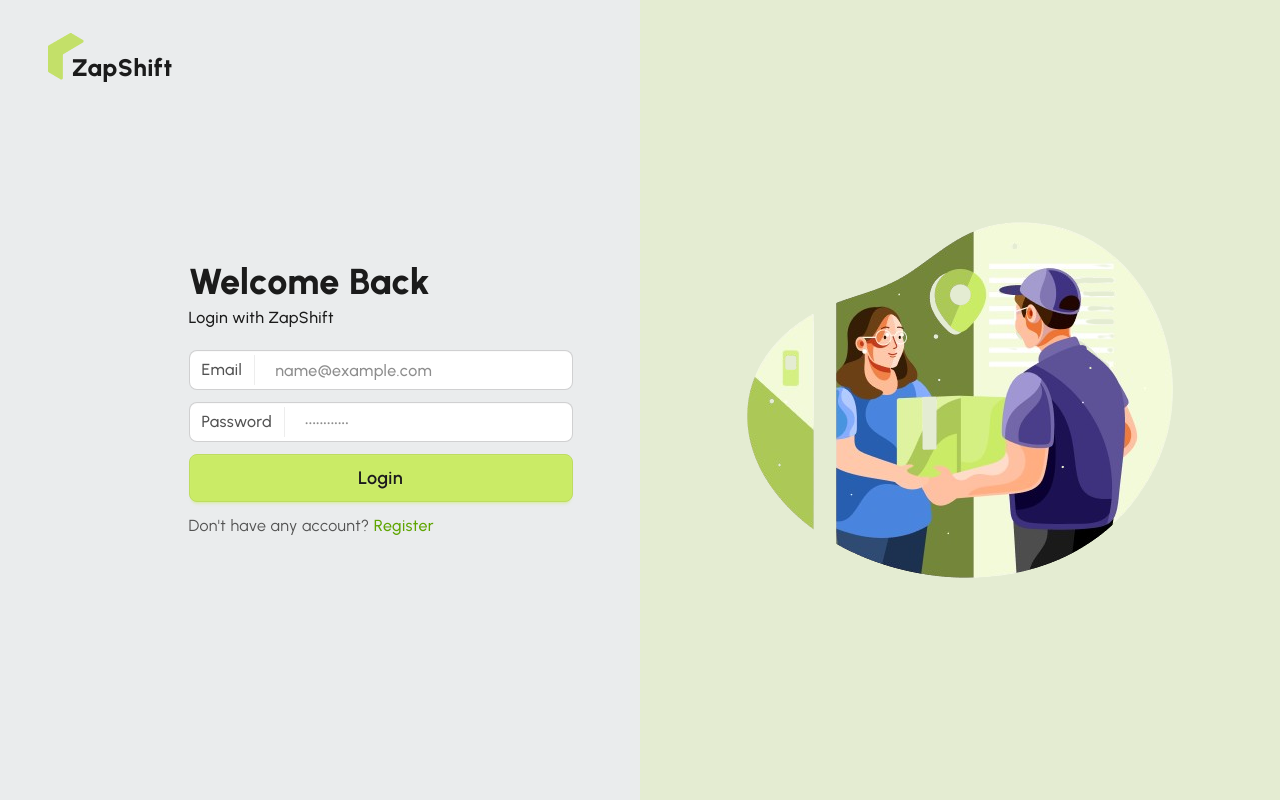
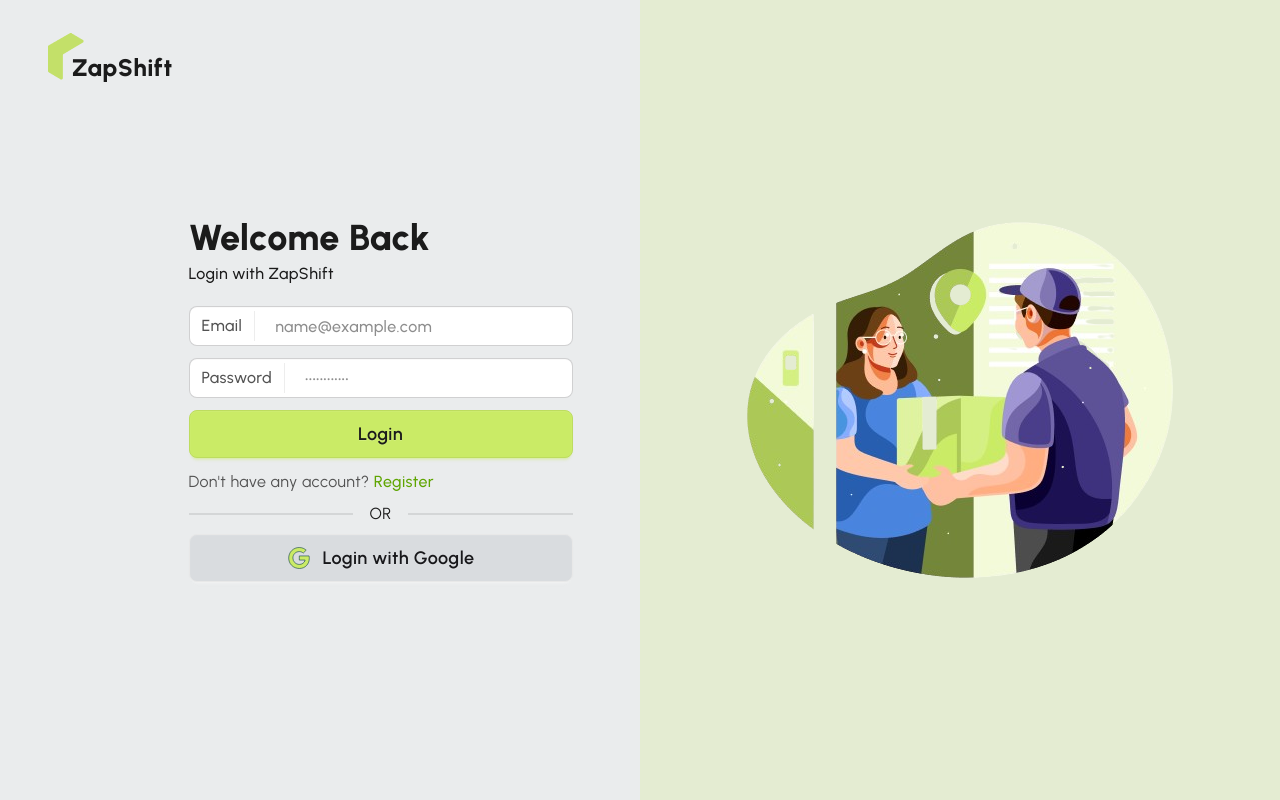
Before and after one commit to ninjaquasar/zapshift-client, a React (Vite) app: page /auth/login in a window 1280 px wide. Built offline with nearby package versions, Linux system fonts and the light colour scheme; no server answers.

Commit message:
feat(auth): implement google login logic

```diff
--- a/src/components/home/Benefits.jsx
+++ b/src/components/home/Benefits.jsx
@@ -1,6 +1,6 @@
 import LiveParcelTrackingImage from "../../assets/illustrations/live-parcel-tracking.png";
 import CallCenterSupportImage from "../../assets/illustrations/call-center-support.png";
-import BenefitCard from "../shared/BenefitCard";
+import BenefitCard from "../cards/BenefitCard";
 
 const Benefits = () => {
 	const benefits = [
--- a/src/components/home/HowItWorks.jsx
+++ b/src/components/home/HowItWorks.jsx
@@ -1,5 +1,5 @@
 import { TbBuildingStore, TbCashRegister, TbTruck, TbTruckDelivery } from "react-icons/tb";
-import HowItWorksStepCard from "../shared/HowItWorksStepCard";
+import HowItWorksStepCard from "../cards/HowItWorksStepCard";
 
 const HowItWorks = () => {
 	const steps = [
--- a/src/components/home/Services.jsx
+++ b/src/components/home/Services.jsx
@@ -1,4 +1,4 @@
-import ServiceCard from "../shared/ServiceCard";
+import ServiceCard from "../cards/ServiceCard";
 
 const Services = () => {
 	const services = [
--- a/src/components/root-layout/Footer.jsx
+++ b/src/components/root-layout/Footer.jsx
@@ -1,6 +1,6 @@
-import { FaFacebook, FaGithub, FaLinkedin, FaYoutube } from "react-icons/fa6";
 import HorizontalLinks from "../shared/HorizontalLinks";
 import Logo from "../shared/Logo";
+import { IoLogoFacebook, IoLogoGithub, IoLogoLinkedin, IoLogoYoutube } from "react-icons/io5";
 
 const Footer = () => {
 	return (
@@ -30,7 +30,7 @@ const Footer = () => {
 					href="https://www.linkedin.com/in/riaurko"
 					target="_blank"
 				>
-					<FaLinkedin
+					<IoLogoLinkedin
 						size={36}
 						className="hover:fill-primary transition-colors duration-100"
 					/>
@@ -39,7 +39,7 @@ const Footer = () => {
 					href="https://github.com/ninjaquasar"
 					target="_blank"
 				>
-					<FaGithub
+					<IoLogoGithub
 						size={36}
 						className="hover:fill-primary transition-colors duration-100"
 					/>
@@ -48,7 +48,7 @@ const Footer = () => {
 					href="https://www.facebook.com/ninjaquasar"
 					target="_blank"
 				>
-					<FaFacebook
+					<IoLogoFacebook
 						size={36}
 						className="hover:fill-primary transition-colors duration-100"
 					/>
@@ -57,7 +57,7 @@ const Footer = () => {
 					href="https://www.youtube.com/@ninjaquasar"
 					target="_blank"
 				>
-					<FaYoutube
+					<IoLogoYoutube
 						size={36}
 						className="hover:fill-primary transition-colors duration-100"
 					/>
--- /dev/null
+++ b/src/components/shared/SocialLogin.jsx
@@ -0,0 +1,41 @@
+import { IoLogoGoogle } from "react-icons/io5";
+import useAuthContext from "../../hooks/useAuthContext";
+import { useNavigate } from "react-router";
+import { toast } from "sonner";
+
+const SocialLogin = () => {
+	const { loginUserWithGoogle } = useAuthContext();
+	const navigate = useNavigate();
+	const handleGoogleLogin = () => {
+		loginUserWithGoogle()
+			.then((authCredentials) => {
+				toast.success("Logged in to your account");
+				setTimeout(() => {
+					navigate("/");
+				}, 4000);
+			})
+			.catch((error) => {
+				console.log(`${error.message} [${error.code}]`);
+				console.error("Firebase Auth Error:", error);
+				toast.error("Failed to login. Please try again.");
+			});
+	};
+	return (
+		<>
+			<div className="divider">OR</div>
+			<button
+				type="button"
+				className="btn btn-block btn-lg bg-[#d9dcdf] rounded-lg flex items-center gap-x-3"
+				onClick={handleGoogleLogin}
+			>
+				<IoLogoGoogle
+					size={24}
+					className="fill-primary stroke-12 stroke-secondary"
+				/>
+				Login with Google
+			</button>
+		</>
+	);
+};
+
+export default SocialLogin;
--- a/src/pages/Login.jsx
+++ b/src/pages/Login.jsx
@@ -2,6 +2,7 @@ import { useForm } from "react-hook-form";
 import { Link, useNavigate } from "react-router";
 import { toast } from "sonner";
 import useAuthContext from "../hooks/useAuthContext";
+import SocialLogin from "../components/shared/SocialLogin";
 
 const Login = () => {
 	const {
@@ -17,13 +18,15 @@ const Login = () => {
 		loginUserWithEmailAndPassword(email, password)
 			.then((authCredentials) => {
 				reset();
-				toast.success("Logged in to account");
+				toast.success("Logged in to your account");
 				setTimeout(() => {
 					navigate("/");
 				}, 4000);
 			})
 			.catch((error) => {
-				toast.error(error.message);
+				console.log(`${error.message} [${error.code}]`);
+				console.error("Firebase Auth Error:", error);
+				toast.error("Failed to login. Please try again.");
 			});
 	};
 	return (
@@ -93,6 +96,7 @@ const Login = () => {
 						Register
 					</Link>
 				</p>
+				<SocialLogin />
 			</div>
 		</div>
 	);
--- a/src/pages/Register.jsx
+++ b/src/pages/Register.jsx
@@ -2,6 +2,7 @@ import { useForm } from "react-hook-form";
 import { Link, useNavigate } from "react-router";
 import useAuthContext from "../hooks/useAuthContext";
 import { toast } from "sonner";
+import SocialLogin from "../components/shared/SocialLogin";
 
 const Register = () => {
 	const {
@@ -23,7 +24,9 @@ const Register = () => {
 				}, 4000);
 			})
 			.catch((error) => {
-				toast.error(error.message);
+				console.log(`${error.message} [${error.code}]`);
+				console.error("Firebase Auth Error:", error);
+				toast.error("Failed to create account. Please try again.");
 			});
 	};
 	return (
@@ -119,6 +122,7 @@ const Register = () => {
 							Login
 						</Link>
 					</p>
+					<SocialLogin />
 				</div>
 			</div>
 		</div>
```
Also changed, not shown: src/components/cards/BenefitCard.jsx (renamed from src/components/shared/BenefitCard.jsx), src/components/cards/HowItWorksStepCard.jsx (renamed from src/components/shared/HowItWorksStepCard.jsx), src/components/cards/ServiceCard.jsx (renamed from src/components/shared/ServiceCard.jsx).
